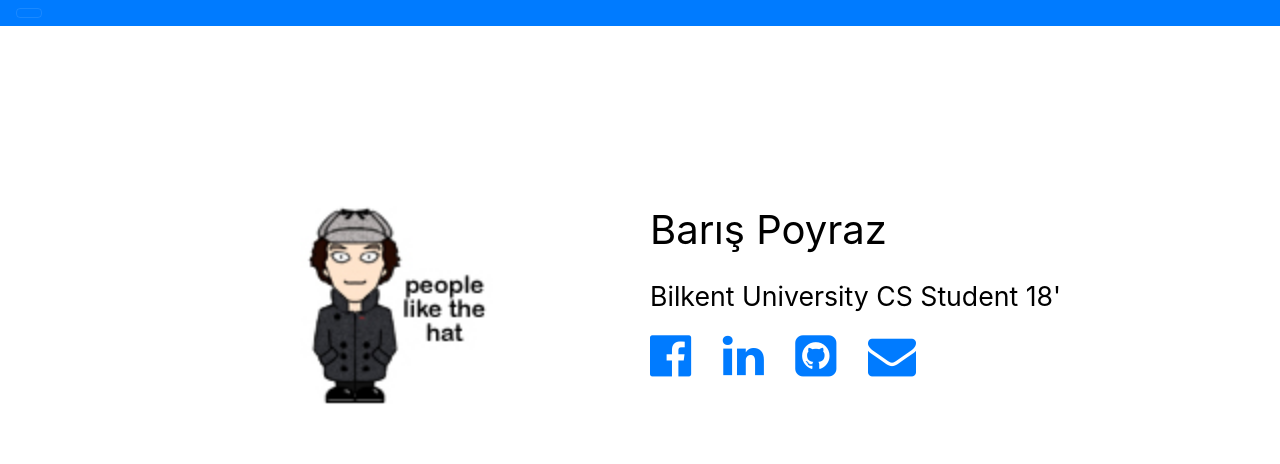
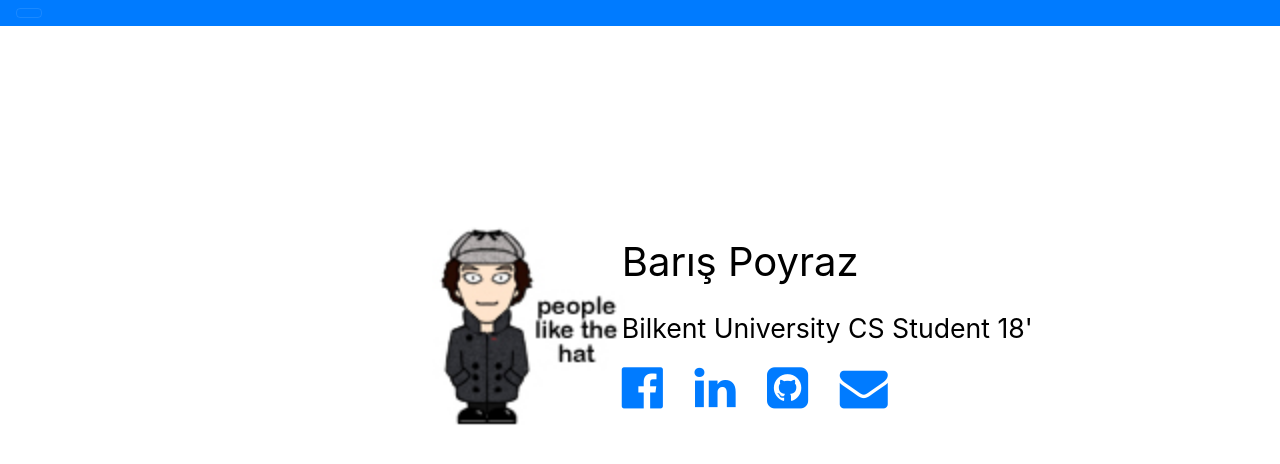
Before and after one commit to barispoyraz/barispoyraz.github.io, a plain HTML site: page index.html in a window 1280 px wide. Drawn offline with nearby package versions, Linux system fonts and the light colour scheme.

Commit message:
Update index.html

```diff
--- a/index.html
+++ b/index.html
@@ -21,16 +21,15 @@
             </div>
         </nav>
 
-        <div id= "back" align>
-            <img height = "200px" width = "200px" style=" position: absolute; top: 205px; left: 300px;" src="images/sherlock.png" align="right" />
-            <div style="position: absolute; top: 200px; left: 650px;">
-                <div>
+        <div style= "position: absolute; left: 40%;">
+			<div style= "position: relative; margin-top: 100%; left: -40%;">
+				<img height = "200px" width = "200px" src="images/sherlock.png" align="left" />
+			</div>
+		</div>
+		<div style= "position: absolute; left: 55%;">
+			<div style= "position: relative; margin-top: 50%; left: -20%;">
 				<p style= "color: black; font-size: 30pt;">Barış Poyraz</p>
-                </div>
-                <div>
 				<p style= "color: black; font-size: 20pt;">Bilkent University CS Student 18'</p>
-                </div>
-                <div>
 				<p class= "item">
                     <a class="fa fa-facebook-official fa-3x" href="https://www.facebook.com/baris.poyraz.16" aria-hidden="true"></a>
                     &nbsp; &nbsp; &nbsp;
@@ -43,8 +42,6 @@
                 </p>
 			</div>
 		</div>
-        </div>
-
         <script src="https://ajax.googleapis.com/ajax/libs/jquery/1.12.4/jquery.min.js"></script>
         <script src="https://cdnjs.cloudflare.com/ajax/libs/tether/1.3.7/js/tether.min.js" integrity="sha384-XTs3FgkjiBgo8qjEjBk0tGmf3wPrWtA6coPfQDfFEY8AnYJwjalXCiosYRBIBZX8" crossorigin="anonymous"></script>
         <script src="https://maxcdn.bootstrapcdn.com/bootstrap/4.0.0-alpha.5/js/bootstrap.min.js" integrity="sha384-BLiI7JTZm+JWlgKa0M0kGRpJbF2J8q+qreVrKBC47e3K6BW78kGLrCkeRX6I9RoK" crossorigin="anonymous"></script>
```
Lines whose indentation alone changed are shown as unchanged.
